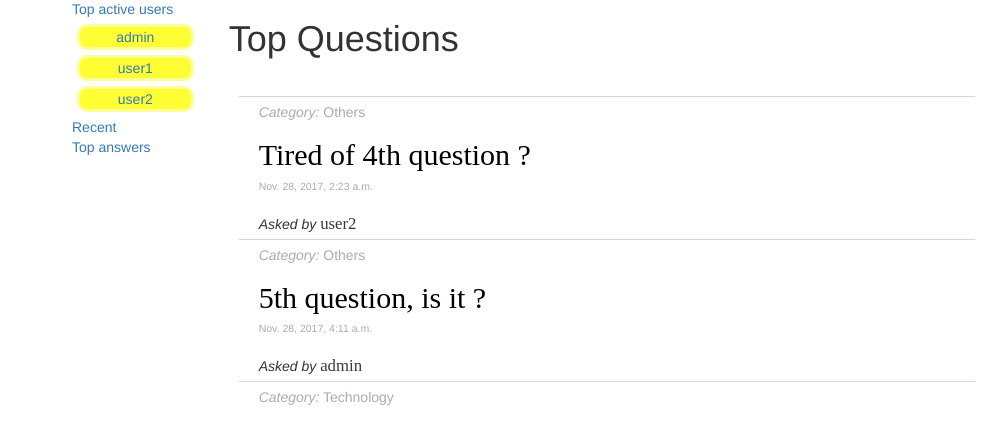
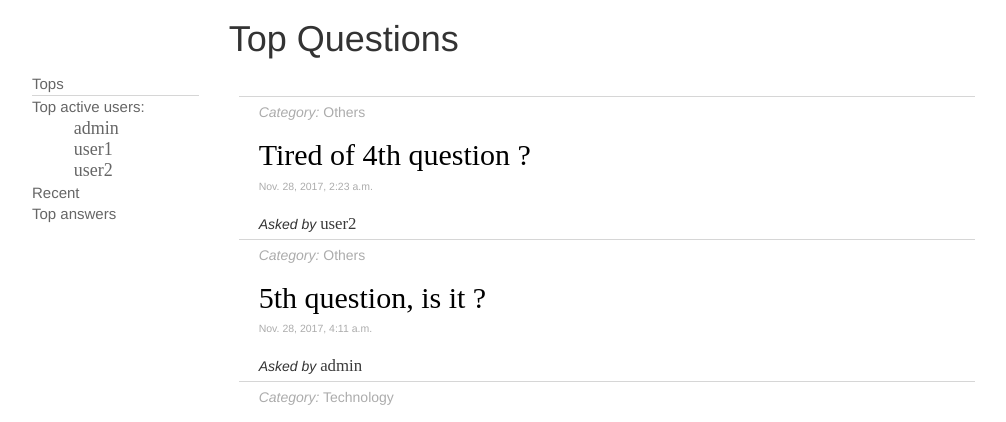
Before and after one commit to Lego1st/qanda, a Django app: page / in a window 1280 px wide. Shown: the part 51-473 px from the top of the page, without its empty margins (83-1089 px from the left). Run offline with Django 3.2, Linux system fonts and the light colour scheme; data comes from the database, SQL or seed files in the repository; some libraries are stand-ins or nearby versions.

Commit message:
apperance

```diff
--- a/polls/static/polls/style.css
+++ b/polls/static/polls/style.css
@@ -80,8 +80,8 @@
 }
 
 hr.hrstyle {
-	border-top: 1px solid red;
-	margin-top: 100px;
+	border-top: 1px solid rgb(214, 214, 214);
+	margin-top: 1px;
 	margin-bottom: 0px;
 }
 
@@ -184,3 +184,19 @@
 	border-top: solid 0.5px;
 	border-color: rgb(214, 214, 214);
 }
+
+.top-text {
+	font-size: 15px;
+	color: #666
+}
+
+.top-text-link {
+	font-size: 15px;
+	color: #666;
+}
+
+.top-text-link:hover {
+	font-size: 15px;
+	color: #2b6dad;
+	text-decoration: none;
+}
--- a/polls/templates/polls/answers.html
+++ b/polls/templates/polls/answers.html
@@ -1,8 +1,9 @@
 {% load static %}
 {% for answer in answers %}
     <div class="content-wrapper">
+        <div><a href="{% url 'polls:category' answer.question__category %}" class="category"><i>Category:</i> {{answer.question__category}}</a></div>
         <h2><a href="{% url 'polls:details' answer.question__id %}" class="question-text accent-text">{{answer.question__content}}</a></h2>
-        <div><i>Answered by </i><a href="{% url 'polls:profile' answer.user__id %}" class="accent-text username">{{answer.user__username}}</a></div>
+        <div style="margin-top:20px"><i>Answered by </i><a href="{% url 'polls:profile' answer.user__id %}" class="accent-text username">{{answer.user__username}}</a></div>
         <div class="time"> {{ answer.time }} </div>
         <p class="answer-text accent-text"> {{ answer.content }} </p>
     </div>
--- a/polls/templates/polls/home.html
+++ b/polls/templates/polls/home.html
@@ -4,19 +4,21 @@
 {% block content %}
 		<div class="container-fluid" id="mainview">
 			<!-- left pannel -->
-			<div class="col-xs-2 test1 left-panel" >
-				<ul>
-					<li><a href="#">Top active users</a></li>
+			<div class="col-xs-2 left-panel" style="margin-top:6.25%" >
+				<div class="top-text">Tops</div>
+				<hr class="hrstyle" width="100%">
+				<ul class="top-text" style="padding:0">
+					<li>Top active users:</li>
 
 						{% for username, userid in top_users %}
-							<div class="top_users"><li><a href="{% url 'polls:profile' userid %}">{{username}}</a></li></div>
+							<div style="padding-left:25%"><li><a href="{% url 'polls:profile' userid %}" class="username accent-text" style="color:#666">{{username}}</a></li></div>
 						{% endfor %}
 					{% if new_feed == '0' %}
-					<li><a href="{% url 'polls:home' 1 %}">Recent</a></li>
+					<li><a href="{% url 'polls:home' 1 %}" class="top-text-link">Recent</a></li>
 					{% else %}
-					<li><a href="{% url 'polls:home' %}">Top questions</a></li>
+					<li><a href="{% url 'polls:home' %}" class="top-text-link">Top questions</a></li>
 					{% endif %}
-					<li><a href="{% url 'polls:home' 2 %}">Top answers</a></li>
+					<li><a href="{% url 'polls:home' 2 %}" class="top-text-link">Top answers</a></li>
 				</ul>
 			</div>
 			<!-- main view  -->
--- a/polls/views.py
+++ b/polls/views.py
@@ -28,7 +28,7 @@
 	elif new_feed == '1':
 		questions = Question.objects.order_by('-time')
 	else:
-		answers = Answer.objects.values('content', 'time', 'user__username', 'question__content', 'question__id', 'user__id').annotate(vote_num = Count('voters')).order_by('-vote_num')
+		answers = Answer.objects.values('content', 'time', 'user__username', 'question__content', 'question__id', 'user__id', 'question__category').annotate(vote_num = Count('voters')).order_by('-vote_num')
 	return render(request, 'polls/home.html', context = {'top_users' : top_users, 'questions' : questions, 'new_feed' : new_feed, 'answers' : answers})
 
 @login_required
```
